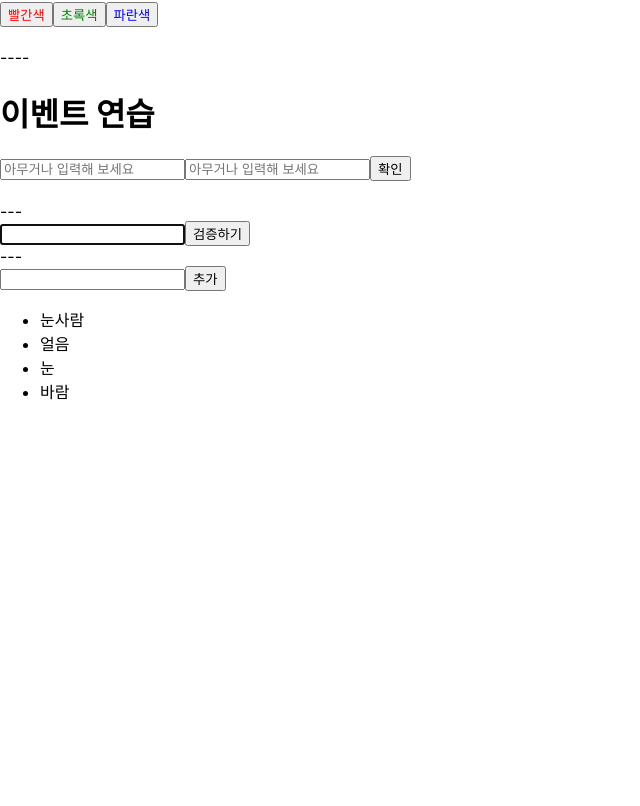
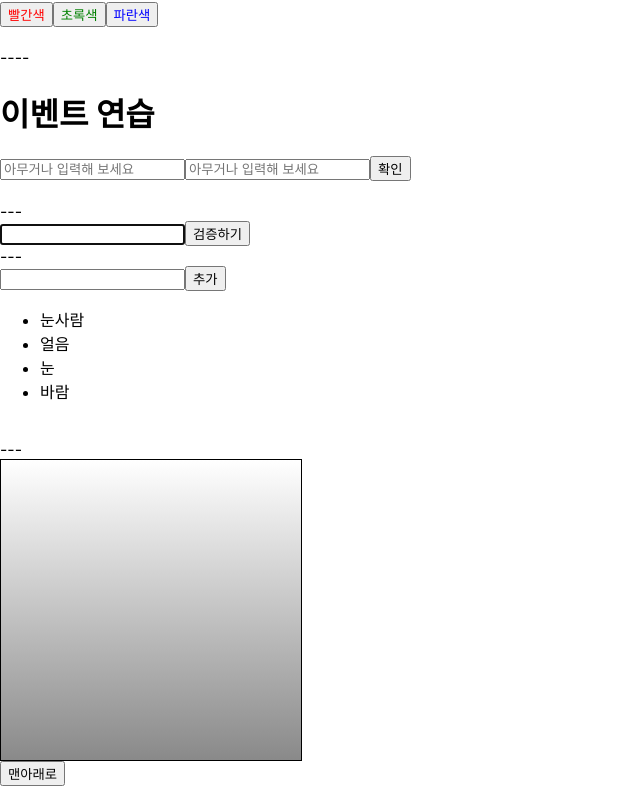
Before and after one commit to kqjatjr/ReactStudy, a React (Create React App) app: page / in a window 1280 px wide. Shown: the part 300-1106 px from the top of the page, without its empty margins (0-640 px from the left). Before the commit the page ends 800 px from the top, so only its background shows below. Built offline with nearby package versions, Linux system fonts and the light colour scheme.

Commit message:
ScrollBox Sample - 미완

```diff
--- a/src/App.tsx
+++ b/src/App.tsx
@@ -4,6 +4,7 @@ import Say from "./Components/Say";
 import EventPractice from "./Components/EventPractice";
 import ValidationSample from "./Components/ValidationSample";
 import IterationSample from "./Components/IterationSample";
+import ScrollBox from "./Components/ScrollBox";
 
 function App() {
   return (
@@ -26,6 +27,14 @@ function App() {
       ---
       <br />
       <IterationSample />
+      <br />
+      ---
+      <div>
+        <ScrollBox />
+        <button>맨아래로</button>
+        <br />
+        <br />
+      </div>
     </div>
   );
 }
--- /dev/null
+++ b/src/Components/ScrollBox.tsx
@@ -0,0 +1,28 @@
+import React from "react";
+
+const ScrollBox = () => {
+  const style = {
+    border: "1px solid black",
+    height: "300px",
+    width: "300px",
+    overflow: "auto",
+  };
+
+  const innerStyle = {
+    width: "100%",
+    height: "650px",
+    background: "linear-gradient(white, black)",
+  };
+
+  const scrollBoxToBottom = () => {
+    const scrollBox = { scrollHeight: Number, clientHeight: Number };
+  };
+
+  return (
+    <div style={style}>
+      <div style={innerStyle} />
+    </div>
+  );
+};
+
+export default ScrollBox;
```
